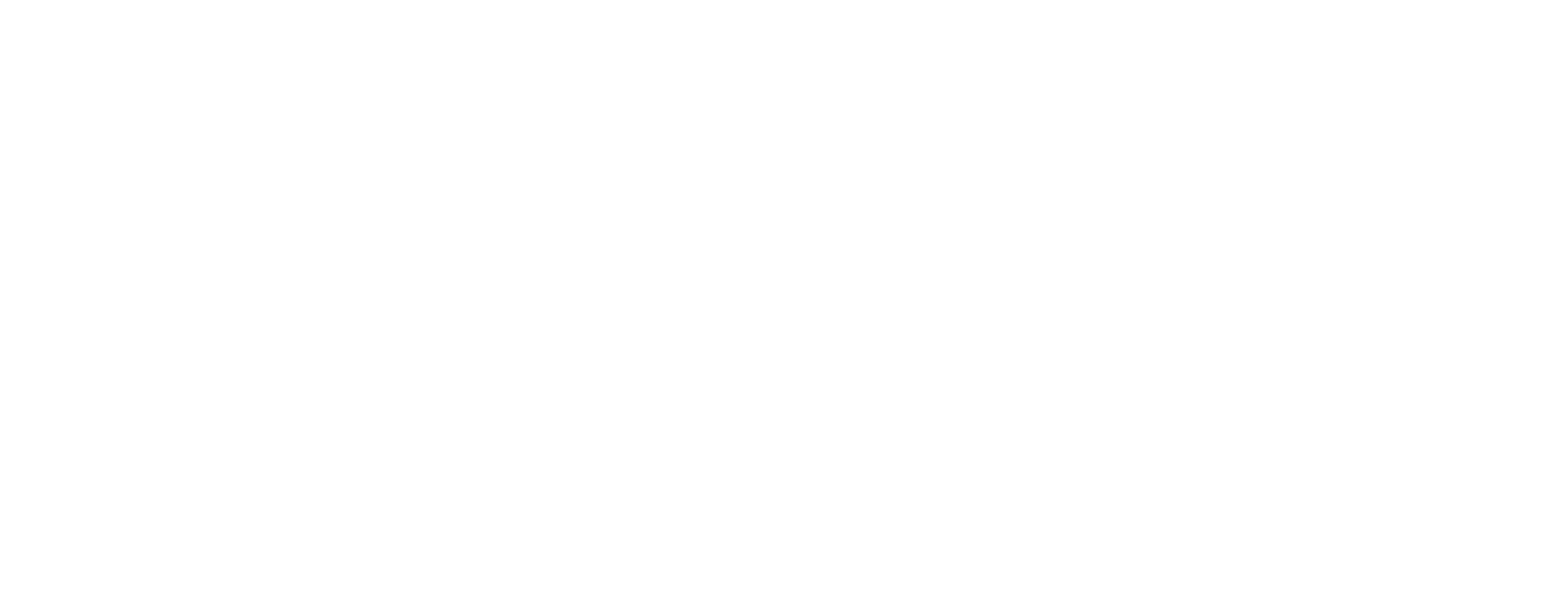
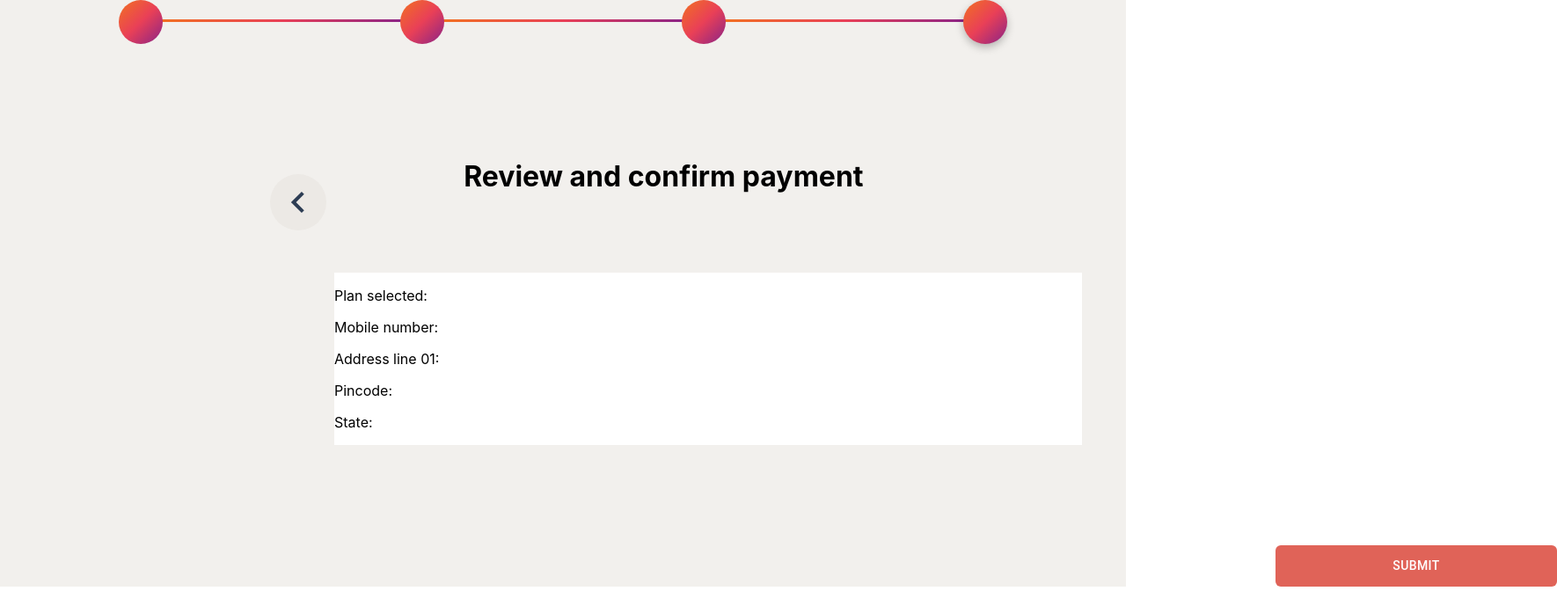
Before and after one commit to GoyalAnuj973/plum_assgn, a React (Create React App) app: page /confirmation in a window 1280 px wide. Shown: the top 672 px of the page at 88% size, 1770 px wide, since content can reach past the window. Built offline with nearby package versions, Linux system fonts and the light colour scheme.

Commit message:
confirm page

```diff
--- a/package.json
+++ b/package.json
@@ -16,6 +16,7 @@
     "@types/react-dom": "^18.0.8",
     "react": "^18.2.0",
     "react-dom": "^18.2.0",
+    "react-router-dom": "^6.4.3",
     "react-scripts": "5.0.1",
     "typescript": "^4.8.4",
     "web-vitals": "^2.1.4"
--- a/src/App.tsx
+++ b/src/App.tsx
@@ -4,14 +4,21 @@ import Confirmation from "./Screens/ConfirmationScreen";
 import Declaration from "./Screens/DeclarationScreen";
 import Form from "./Screens/FormScreen";
 import Package from "./Screens/PackageScreen";
+import { BrowserRouter, Route, Routes } from "react-router-dom";
+import Confirmed from "./Screens/Confirmed";
 
 function App() {
   return (
     <div className="App">
-      {/* <Form /> */}
-      {/* <Package /> */}
-      {/* <Declaration /> */}
-      {/* <Confirmation /> */}
+      <BrowserRouter>
+        <Routes>
+          <Route path="/" element={<Form />} />
+          <Route path="/package-selection" element={<Package />} />
+          <Route path="/declaration" element={<Declaration />} />
+          <Route path="/confirmation" element={<Confirmation />} />
+          <Route path="/successfull" element={<Confirmed />} />
+        </Routes>
+      </BrowserRouter>
     </div>
   );
 }
--- a/src/Screens/ConfirmationScreen/index.tsx
+++ b/src/Screens/ConfirmationScreen/index.tsx
@@ -3,15 +3,23 @@ import * as React from "react";
 import "./index.css";
 import BackButton from "../../assets/BackButton.svg";
 import CustomizedSteppers from "../../Components/Stepper";
+import { useNavigate } from "react-router-dom";
 
 function Confirmation(props: any) {
-  const handleSubmit = () => {};
+  const navigate = useNavigate();
+  const handleNext = () => {
+    navigate("/successfull");
+  };
+  const handleBack = () => {
+    navigate("/declaration");
+  };
+
   return (
     <div className="confirmaiton-screen">
       <CustomizedSteppers activeStep={3} />
       <div className="confirmation">
         <div className="confirmation-and-button">
-          <Button>
+          <Button onClick={handleBack}>
             <img src={BackButton} />
           </Button>
           <div className="information-on-page">
@@ -19,7 +27,7 @@ function Confirmation(props: any) {
           </div>
         </div>
         <div className="details">
-            {/* respective props should be passed about the details selected and given. */}
+          {/* respective props should be passed about the details selected and given. */}
           <p>Plan selected: {}</p>
           <p>Mobile number: {}</p>
           <p>Address line 01: {}</p>
@@ -27,7 +35,7 @@ function Confirmation(props: any) {
           <p>State: {}</p>
         </div>
       </div>
-      <Button className="next-button" type="submit" onClick={handleSubmit}>
+      <Button className="next-button" type="submit" onClick={handleNext}>
         {/* disabled={!formIsValid()} */}
         Submit
       </Button>
--- /dev/null
+++ b/src/Screens/Confirmed/index.css
@@ -0,0 +1,15 @@
+.confirmed-screen {
+    background-color: #F2F0ED;
+    height: 900px;
+}
+.confirmed {
+    display: flex;
+    flex-direction: column;
+    width: 930px;
+    height: 270px;
+    margin-top: 100px;
+    margin-left: 300px;
+}
+.details {
+    background-color: #ffffff;
+}
--- /dev/null
+++ b/src/Screens/Confirmed/index.tsx
@@ -0,0 +1,31 @@
+import Button from "@mui/material/Button";
+import * as React from "react";
+import "./index.css";
+import BackButton from "../../assets/BackButton.svg";
+import CustomizedSteppers from "../../Components/Stepper";
+
+function Confirmed() {
+
+    return (
+      <div className="confirmed-screen">
+        <CustomizedSteppers activeStep={3} />
+        <div className="confirmation">
+          <div className="confirmation-and-button">
+            <div className="information-on-page">
+              <h1>Congratulations</h1>
+            </div>
+          </div>
+          <div className="details">
+            {/* respective props should be passed about the details selected and given. */}
+            <p>Plan selected: {}</p>
+            <p>Mobile number: {}</p>
+            <p>Address line 01: {}</p>
+            <p>Pincode: {}</p>
+            <p>State: {}</p>
+          </div>
+        </div>
+      </div>
+    );
+  }
+
+  export default Confirmed;
--- a/src/Screens/DeclarationScreen/index.tsx
+++ b/src/Screens/DeclarationScreen/index.tsx
@@ -8,6 +8,7 @@ import BackButton from "../../assets/BackButton.svg";
 import FormPreview from "../../Components/formpreview";
 import "./index.css";
 import CustomizedSteppers from "../../Components/Stepper";
+import { useNavigate } from "react-router-dom";
 
 function Declaration() {
   const [checked, setChecked] = React.useState(true);
@@ -16,13 +17,21 @@ function Declaration() {
     setChecked(event.target.checked);
   };
 
+  const navigate = useNavigate();
+  const handleNext = () => {
+    navigate("/confirmation");
+  };
+  const handleBack = () => {
+    navigate("/package-selection");
+  };
+
   return (
     <div className="declaration-screen">
       <CustomizedSteppers activeStep={2} />
       <div className="declaration-content">
         <div className="checkboxes">
           <div className="declaration-and-button">
-            <Button>
+            <Button onClick={handleBack}>
               <img src={BackButton} />
             </Button>
             <div className="information-on-page">
@@ -106,7 +115,7 @@ function Declaration() {
           <FormPreview />
         </div>
       </div>
-      <Button className="next-button" type="submit">
+      <Button className="next-button" type="submit" onClick={handleNext}>
         {/* disabled={!formIsValid()} */}
         Next
       </Button>
--- a/src/Screens/FormScreen/index.css
+++ b/src/Screens/FormScreen/index.css
@@ -1,13 +1,18 @@
+
+.outer-div-1 {
+  height: 1000px;
+}
 .outer-div-2 {
   display: flex;
   flex-direction: row;
+  height: 600px;
   /* justify-content: center; */
 }
 
 .information-on-page {
   width: 736px;
   height: 150px;
-  margin-top: 100px;
+  margin-top: 10px;
   margin-left: 150px;
 }
 .plan-details-form {
@@ -21,7 +26,7 @@
   width: 736px;
 }
 .basic-details-form {
-  margin-top: 25px;
+  margin-top: 5px;
   margin-left: 150px;
   width: 736px;
 }
@@ -53,10 +58,8 @@
 .MuiButton-root.next-button {
   width: 320px;
   height: 47px;
-  margin-top: 24px;
   margin-left: 1450px;
   border-radius: 6px;
-  padding: 12px,20px,12px,20px;
   background-color: #E06358;
   color: #ffffff;
 }
--- a/src/Screens/FormScreen/index.tsx
+++ b/src/Screens/FormScreen/index.tsx
@@ -15,6 +15,7 @@ import { useFormControls } from "./formValidation";
 import Divider from "@mui/material/Divider";
 import FormPreview from "../../Components/formpreview";
 import CustomizedSteppers from "../../Components/Stepper";
+import { useNavigate } from "react-router-dom";
 
 const Item = styled(Paper)(({ theme }) => ({
   backgroundColor: theme.palette.mode === "dark" ? "#1A2027" : "#fff",
@@ -109,6 +110,11 @@ const Form = () => {
 
   const { handleInputValue, handleFormSubmit, formIsValid, errors } =
     useFormControls();
+
+  const navigate = useNavigate();
+  const handleNext = () => {
+    navigate("/package-selection");
+  };
 
   return (
     <div className="outer-div-1">
@@ -212,7 +218,7 @@ const Form = () => {
           <FormPreview />
         </div>
       </div>
-      <Button className="next-button" type="submit">
+      <Button className="next-button" type="submit" onClick={handleNext}>
         {/* disabled={!formIsValid()} */}
         Next
       </Button>
@@ -221,47 +227,3 @@ const Form = () => {
 };
 
 export default Form;
-
-{
-  /* <Grid item>
-                <Item>
-                  <TextField
-                    placeholder="email"
-                    label="Personal email address"
-                  />
-                </Item>
-              </Grid>
-
-              <Grid item>
-                <Item>
-                  <TextField placeholder="contact no." label="Mobile number" />
-                </Item>
-              </Grid>
-
-              <Grid item>
-                <Item>
-                  <TextField
-                    placeholder="flat no./block no."
-                    label="Address line 01"
-                  />
-                </Item>
-              </Grid>
-
-              <Grid item>
-                <Item>
-                  <TextField placeholder="street" label="Address line 02" />
-                </Item>
-              </Grid>
-
-              <Grid item>
-                <Item>
-                  <TextField placeholder="area pin" label="Pincode" />
-                </Item>
-              </Grid>
-
-              <Grid item>
-                <Item>
-                  <TextField placeholder="state" label="State" />
-                </Item>
-              </Grid> */
-}
--- a/src/Screens/PackageScreen/index.tsx
+++ b/src/Screens/PackageScreen/index.tsx
@@ -7,6 +7,7 @@ import BackButton from "../../assets/BackButton.svg";
 import "./index.css";
 import Husband from "../../assets/Husband-Filled.svg";
 import CustomizedSteppers from "../../Components/Stepper";
+import { useNavigate } from "react-router-dom";
 
 const marks = [
   {
@@ -36,13 +37,21 @@ function valueLabelFormat(value: number) {
 }
 
 function Package() {
+  const navigate = useNavigate();
+  const handleNext = () => {
+    navigate("/declaration");
+  };
+  const handleBack = () => {
+    navigate("/");
+  };
+
   return (
     <div className="screen-2">
       <CustomizedSteppers activeStep={1} />
       <div className="screen-2-content">
         <div className="package-and-info">
           <div className="info-about-page">
-            <Button>
+            <Button onClick={handleBack}>
               <img src={BackButton} />
             </Button>
             <div className="information-on-page">
@@ -86,7 +95,7 @@ function Package() {
           <FormPreview />
         </div>
       </div>
-      <Button className="next-button" type="submit">
+      <Button className="next-button" type="submit" onClick={handleNext}>
         {/* disabled={!formIsValid()} */}
         Next
       </Button>
```
Also changed, not shown: 1 other file (tests, documents, lock files or other folders).
